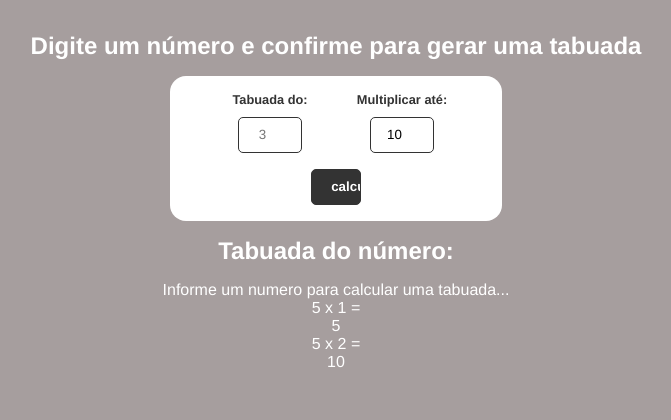
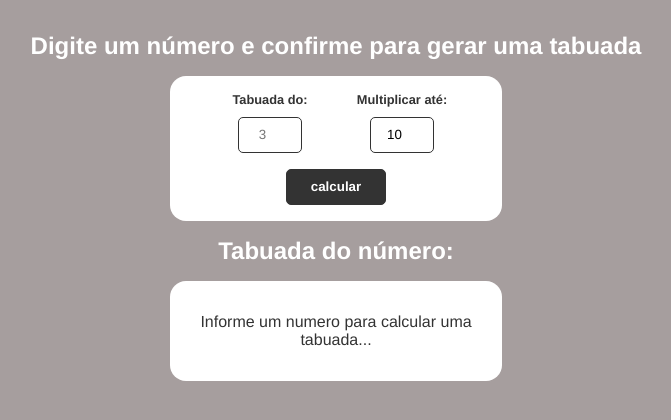
Before and after one commit to Henrique-ikeda/tabuada-js-html-css, a plain HTML site: page index.html in a window 1280 px wide. Shown: the whole page, without its empty margins (304-975 px from the left). Drawn offline with Linux system fonts and the light colour scheme.

Commit message:
segundo commit

```diff
--- a/css/style.css
+++ b/css/style.css
@@ -48,7 +48,7 @@ h2{
 }
 
 #multiplication-form input[type="submit"]{
-    max-width: 50px;
+    max-width: 100px;
     padding: 0.6rem 1.2rem;
     width: 200px;
     color: #fff;
@@ -58,3 +58,32 @@ h2{
     cursor: pointer;
     font-weight: bold;
 }
+
+#multiplication-operations{
+    display: flex;
+    flex-direction:column;
+    align-items:center;
+    max-width: 300px;
+    margin: 1rem auto;
+    padding: 2rem 1rem;
+    background-color: #fff;
+    color: #333;
+    border-radius: 1rem;
+}
+
+#multiplication-operations .row{
+    display: flex;
+    justify-content: center;
+    border: 1px solid #181717;
+    border-bottom: none;
+    padding: 0.5rem;
+    width: 150px;
+}
+
+#multiplication-operations .row:last-child{ /*last-child serve para pegar o ultimo da lista*/
+    border-bottom: 1px solid #181717;
+}
+
+#multiplicarion-operations .result{
+    margin-left: 0.4rem;
+}
--- a/index.html
+++ b/index.html
@@ -23,16 +23,8 @@
 
     <div class="multiplication-table">
         <h2 class="multiplication-title">Tabuada do número: <span></span></h2>
-        <div class="multiplication-operations">
+        <div id="multiplication-operations">
             <p>Informe um numero para calcular uma tabuada...</p>
-            <div class="row">
-                <div class="operation">5 x 1 =</div>
-                <div class="result">5</div>
-            </div>
-            <div class="row">
-                <div class="operation">5 x 2 =</div>
-                <div class="result">10</div>
-            </div>
         </div>
     </div>
 
```
